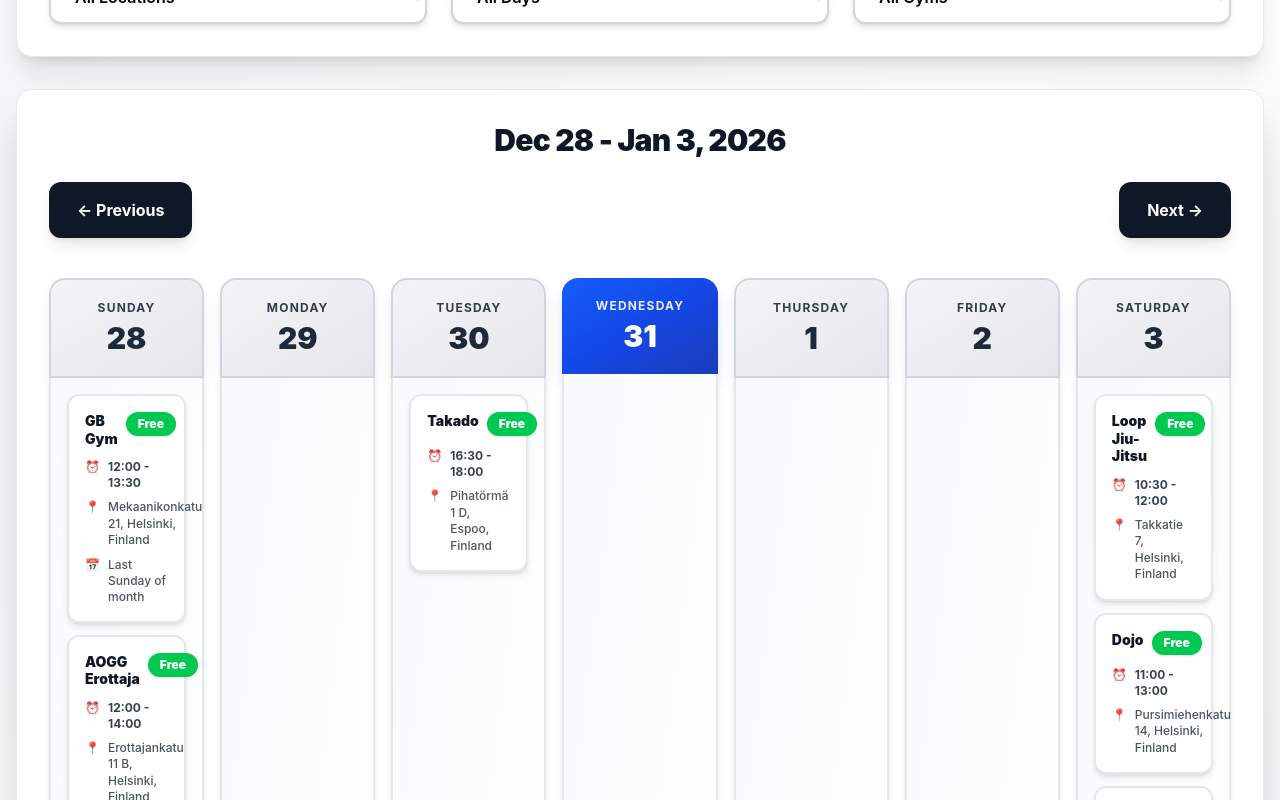
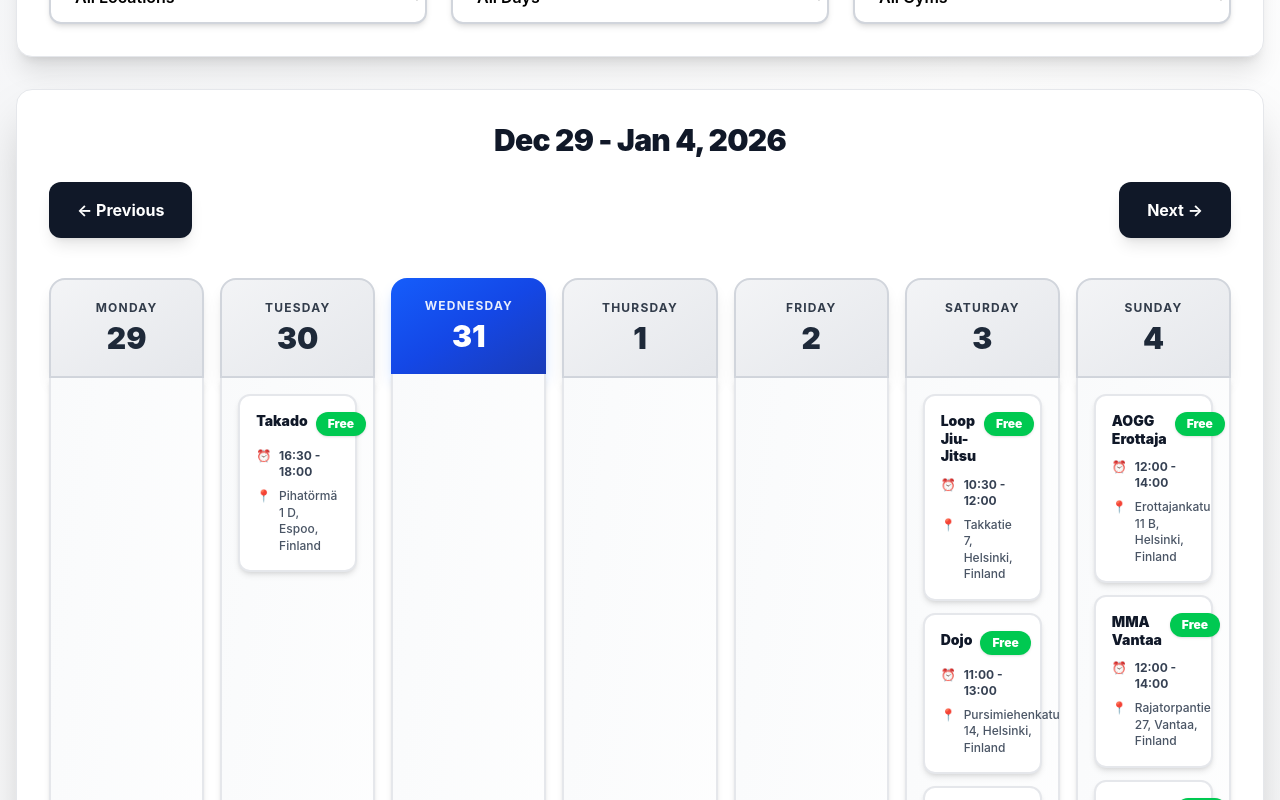
Before and after one commit to malmgrek/helsinki-open-mats, a React (Vite) app in the folder bjj-open-mats/: page / in a window 1280 px wide. Shown: the part 540-1340 px from the top of the page. Built offline with nearby package versions, Linux system fonts and the light colour scheme.

Commit message:
Change sunday to last day

```diff
--- a/bjj-open-mats/src/components/WeekCalendar.tsx
+++ b/bjj-open-mats/src/components/WeekCalendar.tsx
@@ -10,13 +10,13 @@ interface WeekCalendarProps {
 }
 
 const DAYS_OF_WEEK = [
-  'Sunday',
   'Monday',
   'Tuesday',
   'Wednesday',
   'Thursday',
   'Friday',
   'Saturday',
+  'Sunday',
 ];
 
 export function WeekCalendar({
@@ -28,7 +28,8 @@ export function WeekCalendar({
   const getWeekDates = (date: Date): Date[] => {
     const startOfWeek = new Date(date);
     const dayOfWeek = startOfWeek.getDay();
-    startOfWeek.setDate(startOfWeek.getDate() - dayOfWeek);
+    const daysFromMonday = dayOfWeek === 0 ? 6 : dayOfWeek - 1;
+    startOfWeek.setDate(startOfWeek.getDate() - daysFromMonday);
 
     return Array.from({ length: 7 }, (_, index) => {
       const dayDate = new Date(startOfWeek);
@@ -92,12 +93,14 @@ export function WeekCalendar({
     return groups;
   };
 
-  const getSessionsForDay = (dayOfWeek: number, date: Date): OpenMatSession[] => {
+  const getSessionsForDay = (date: Date): OpenMatSession[] => {
+    const jsDayOfWeek = date.getDay();
+
     const filteredSessions = sessions.filter((session) => {
       if (session.frequency === 'weekly') {
-        return session.dayOfWeek === dayOfWeek;
+        return session.dayOfWeek === jsDayOfWeek;
       } else if (session.frequency === 'monthly' && session.monthlyOccurrence) {
-        if (session.dayOfWeek !== dayOfWeek) return false;
+        if (session.dayOfWeek !== jsDayOfWeek) return false;
 
         const occurrenceInMonth = calculateOccurrenceInMonth(date);
         const isLastOccurrence = isLastOccurrenceOfDayInMonth(date);
@@ -155,7 +158,7 @@ export function WeekCalendar({
 
       <div className="grid grid-cols-1 sm:grid-cols-2 lg:grid-cols-7 gap-4">
         {weekDates.map((date, index) => {
-          const daySessions = getSessionsForDay(index, date);
+          const daySessions = getSessionsForDay(date);
           const sessionGroups = groupOverlappingSessions(daySessions);
           const todayClass = isToday(date);
           const hasSessions = sessionGroups.length > 0;
```
